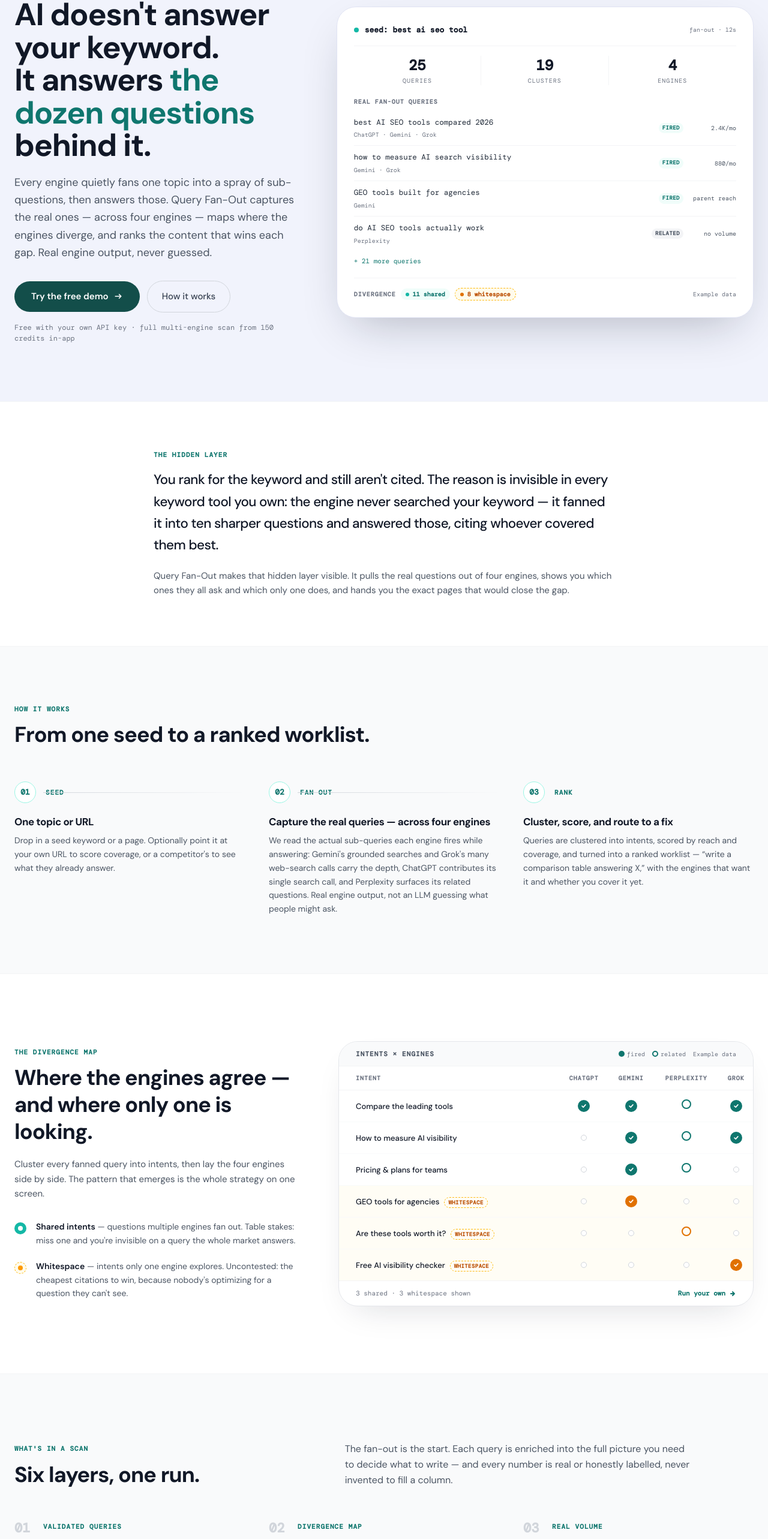
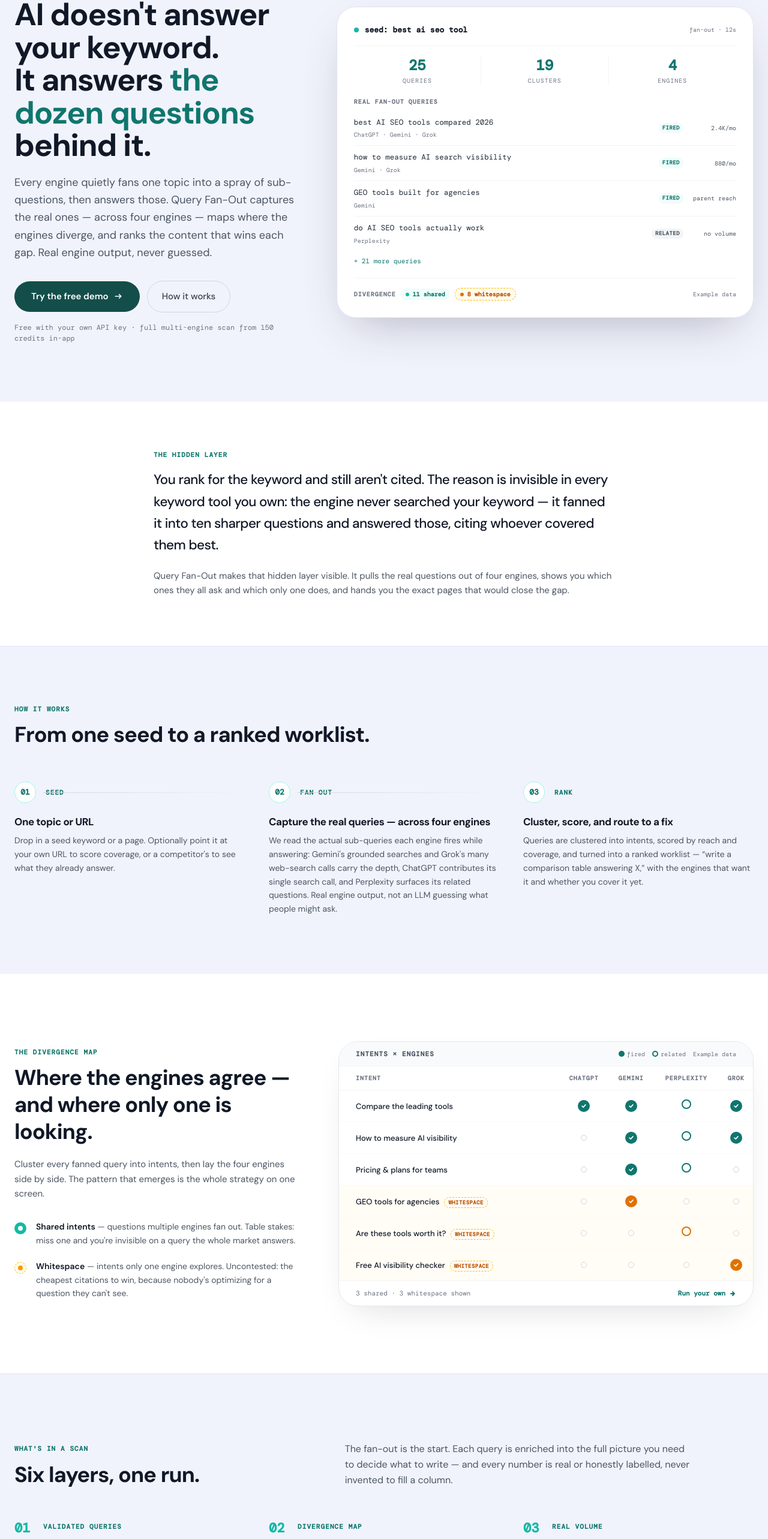
Before and after one commit to samybensadok-cmyk/geotoolbox-web, a Next.js app: page /features/query-fanout in a window 1280 px wide. Shown: the part 220-2786 px from the top of the page at 60% size. Built offline with nearby package versions, Linux system fonts and the light colour scheme; no server answers.

Commit message:
fanout: add color (iris-tint alternating sections + teal numerals/stats) per operator feedback — was reading too grey
Co-Authored-By: Claude Opus 4.8 (1M context) <noreply@anthropic.com>

```diff
--- a/app/features/query-fanout/page.tsx
+++ b/app/features/query-fanout/page.tsx
@@ -234,7 +234,7 @@ export default function QueryFanoutPage() {
       </section>
 
       {/* ——— How it works: numbered rail (not cards) ——— */}
-      <section id="how" className="scroll-mt-20 border-t border-gray-100 bg-gray-50 px-6 py-20 sm:py-24">
+      <section id="how" className="scroll-mt-20 border-t border-[var(--surface-iris-border)] bg-[var(--surface-iris)] px-6 py-20 sm:py-24">
         <div className="mx-auto max-w-7xl">
           <div className="max-w-2xl">
             <p className="font-mono text-[11px] font-semibold uppercase tracking-widest text-accent-700">How it works</p>
@@ -319,7 +319,7 @@ export default function QueryFanoutPage() {
       </section>
 
       {/* ——— What's inside: numbered editorial grid (anti-card) ——— */}
-      <section className="border-t border-gray-100 bg-gray-50 px-6 py-20 sm:py-28">
+      <section className="border-t border-[var(--surface-iris-border)] bg-[var(--surface-iris)] px-6 py-20 sm:py-28">
         <div className="mx-auto max-w-7xl">
           <div className="grid grid-cols-1 gap-8 lg:grid-cols-[5fr_7fr] lg:items-end lg:gap-16">
             <div>
@@ -341,7 +341,7 @@ export default function QueryFanoutPage() {
               <div key={s.num} className="relative pl-12">
                 <span
                   aria-hidden="true"
-                  className="absolute left-0 top-0 font-mono text-[22px] font-bold leading-none tabular-nums text-gray-300"
+                  className="absolute left-0 top-0 font-mono text-[22px] font-bold leading-none tabular-nums text-accent-500"
                 >
                   {s.num}
                 </span>
@@ -485,7 +485,7 @@ function FanOutDevice() {
           { v: "4", l: "engines" },
         ].map((s) => (
           <div key={s.l} className="px-2">
-            <div className="font-mono text-2xl font-bold tabular-nums text-gray-900">{s.v}</div>
+            <div className="font-mono text-2xl font-bold tabular-nums text-accent-700">{s.v}</div>
             <div className="mt-0.5 font-mono text-[10px] uppercase tracking-widest text-gray-500">{s.l}</div>
           </div>
         ))}
```
